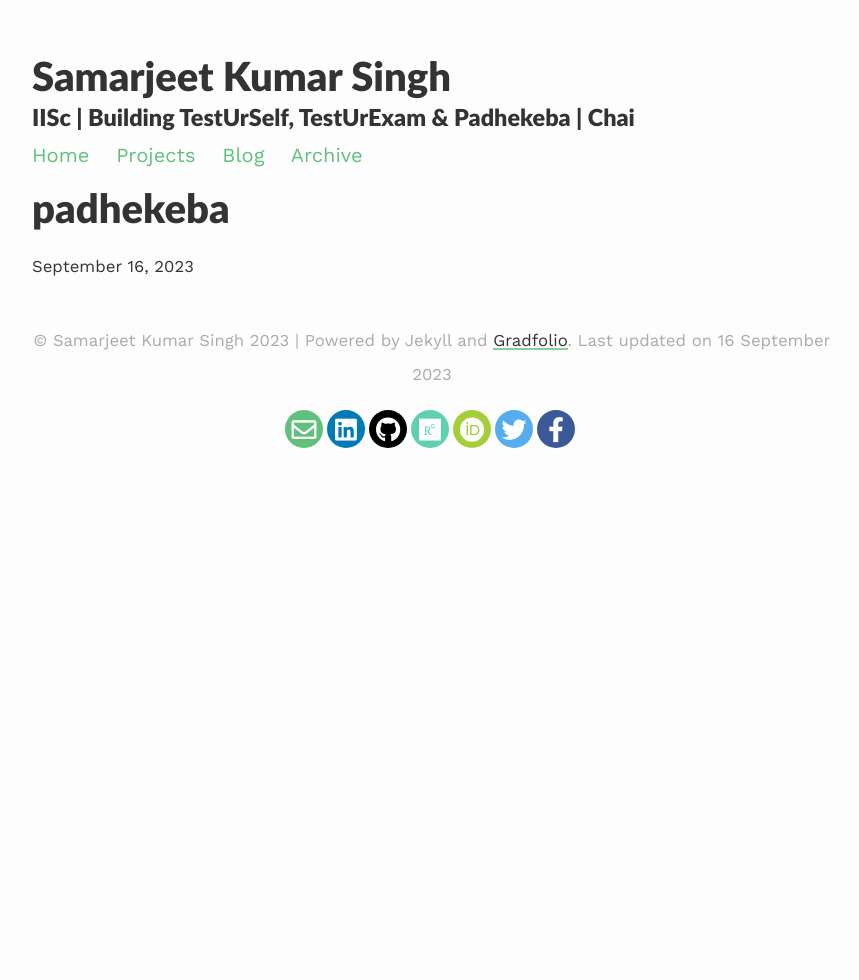
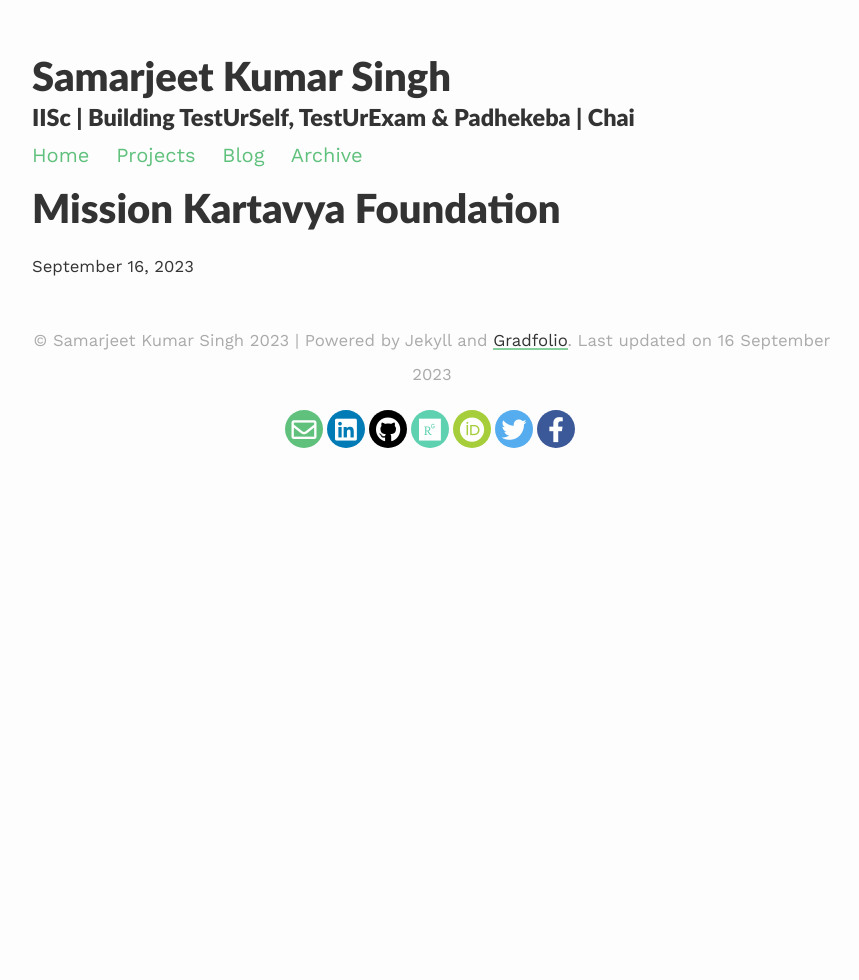
Before and after one commit to Samarjeetkumarsingh/website, a Jekyll site: the page built from _projects/3_project.md, in a window 1280 px wide. Shown: the whole page, without its empty margins (208-1067 px from the left). Built offline with Jekyll 4.4.1, drawn with Linux system fonts in a browser that asks for light colours; nearby versions of some CDN libraries.

Commit message:
Update 3_project.md

```diff
--- a/_projects/3_project.md
+++ b/_projects/3_project.md
@@ -1,6 +1,6 @@
 ---
 layout: post
-title: padhekeba
+title: Mission Kartavya Foundation
 description: Click here to go to website
-redirect: https://www.padhekeba.com
+redirect: https://www.missionkartavya.org
 ---
```
